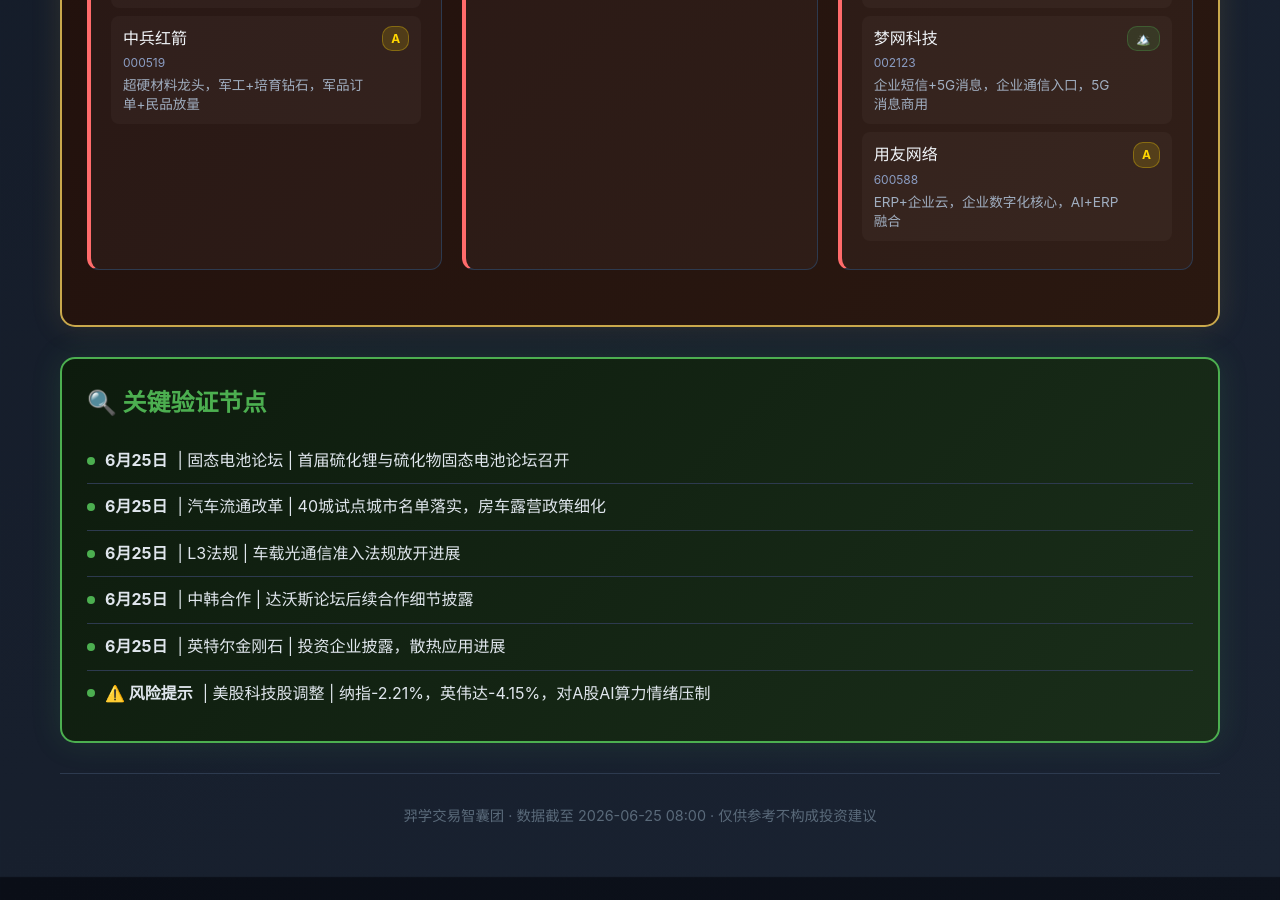
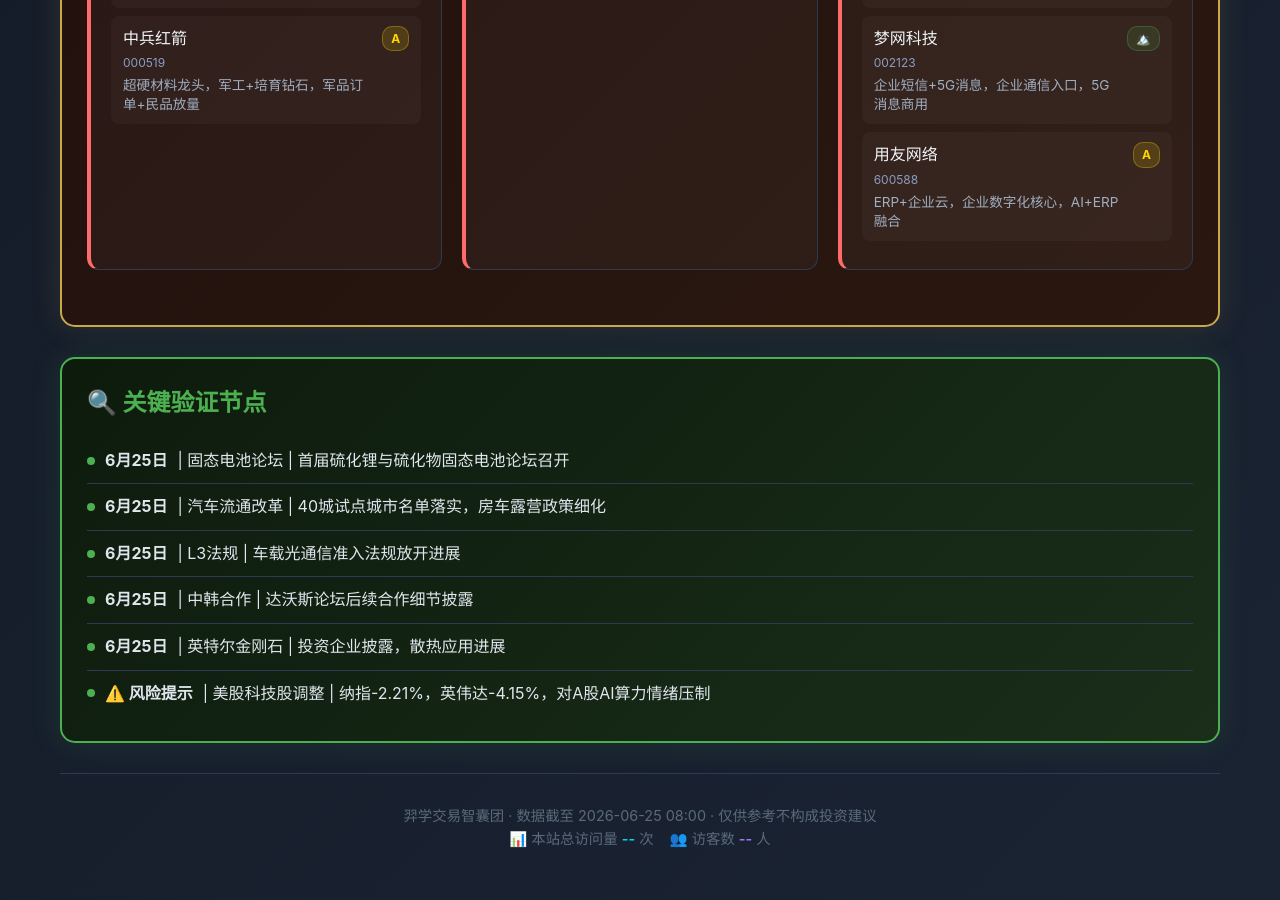
Before and after one commit to xiaoyi0319a/yixue-dashboard, a Jekyll site: the page index.html, which Jekyll copies as it is, in a window 1280 px wide and 900 px high, scrolled down 4961 px. Built offline with Jekyll 4.4.1, drawn with Linux system fonts in a browser that asks for light colours; comment, search, counter and statistics services are not loaded; before the commit the page ends 5838 px from its top, so only the background shows below that.

Commit message:
feat: add busuanzi site visit counter to footer

```diff
--- a/index.html
+++ b/index.html
@@ -10,6 +10,7 @@
     <meta name="twitter:card" content="summary_large_image">
     <title>羿学交易智囊团 | 2026-06-25</title>
     <link rel="stylesheet" href="css/style.css">
+    <script async src="https://busuanzi.icodeq.com/busuanzi.pure.mini.js"></script>
 </head>
 <body>
     <div class="container">
@@ -552,6 +553,10 @@
 
         <div class="footer">
             <p>羿学交易智囊团 · 数据截至 2026-06-25 08:00 · 仅供参考不构成投资建议</p>
+            <p class="site-stats" id="busuanzi_container_site_pv">
+                <span style="color:#5a6a7a;">📊 本站总访问量 </span><span id="busuanzi_value_site_pv" style="color:#00d4ff;font-weight:600;">--</span><span style="color:#5a6a7a;"> 次</span>
+                <span style="color:#5a6a7a;margin-left:12px;">👥 访客数 </span><span id="busuanzi_value_site_uv" style="color:#a371f7;font-weight:600;">--</span><span style="color:#5a6a7a;"> 人</span>
+            </p>
         </div>
     </div>
 </body>
```
